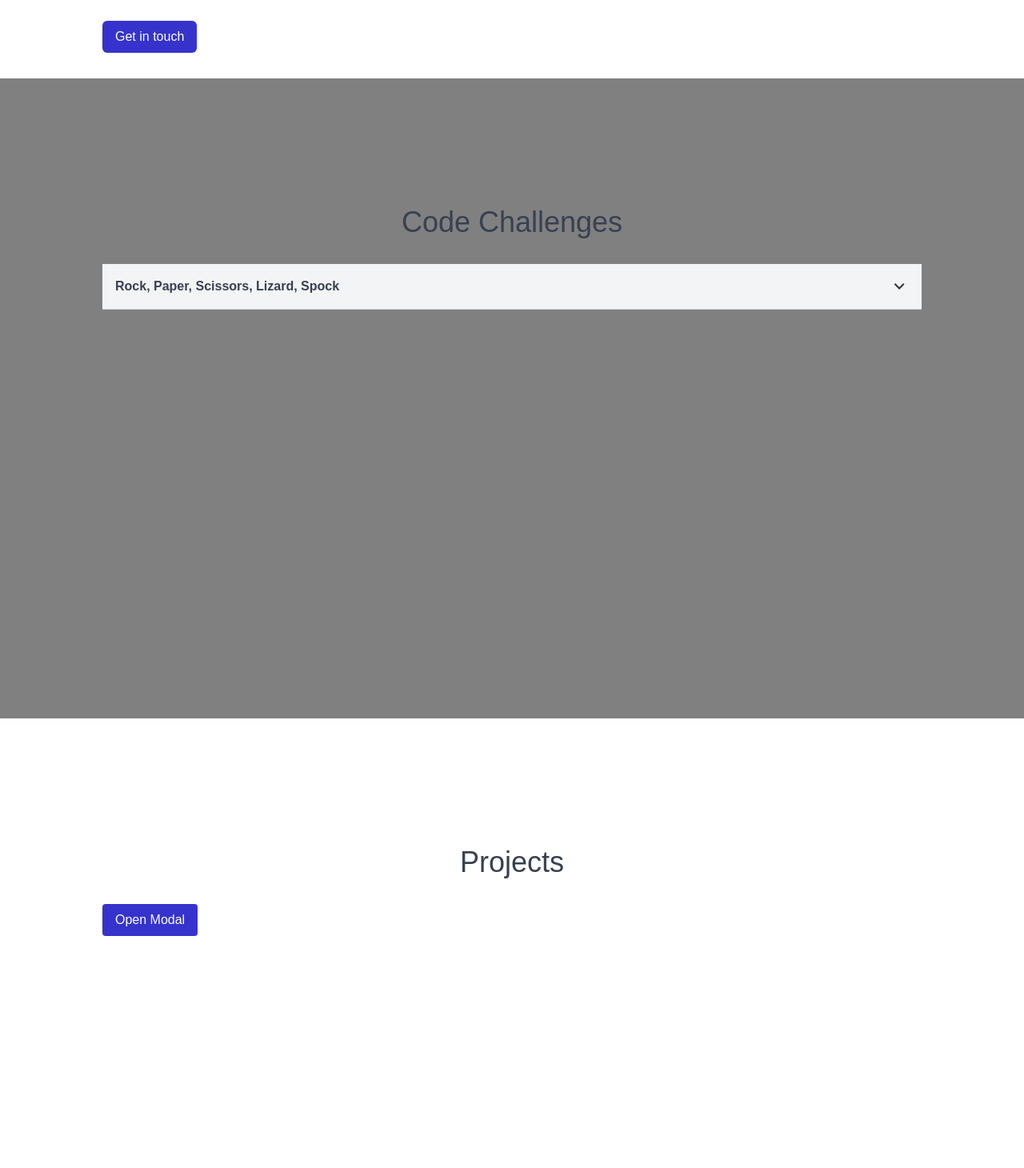
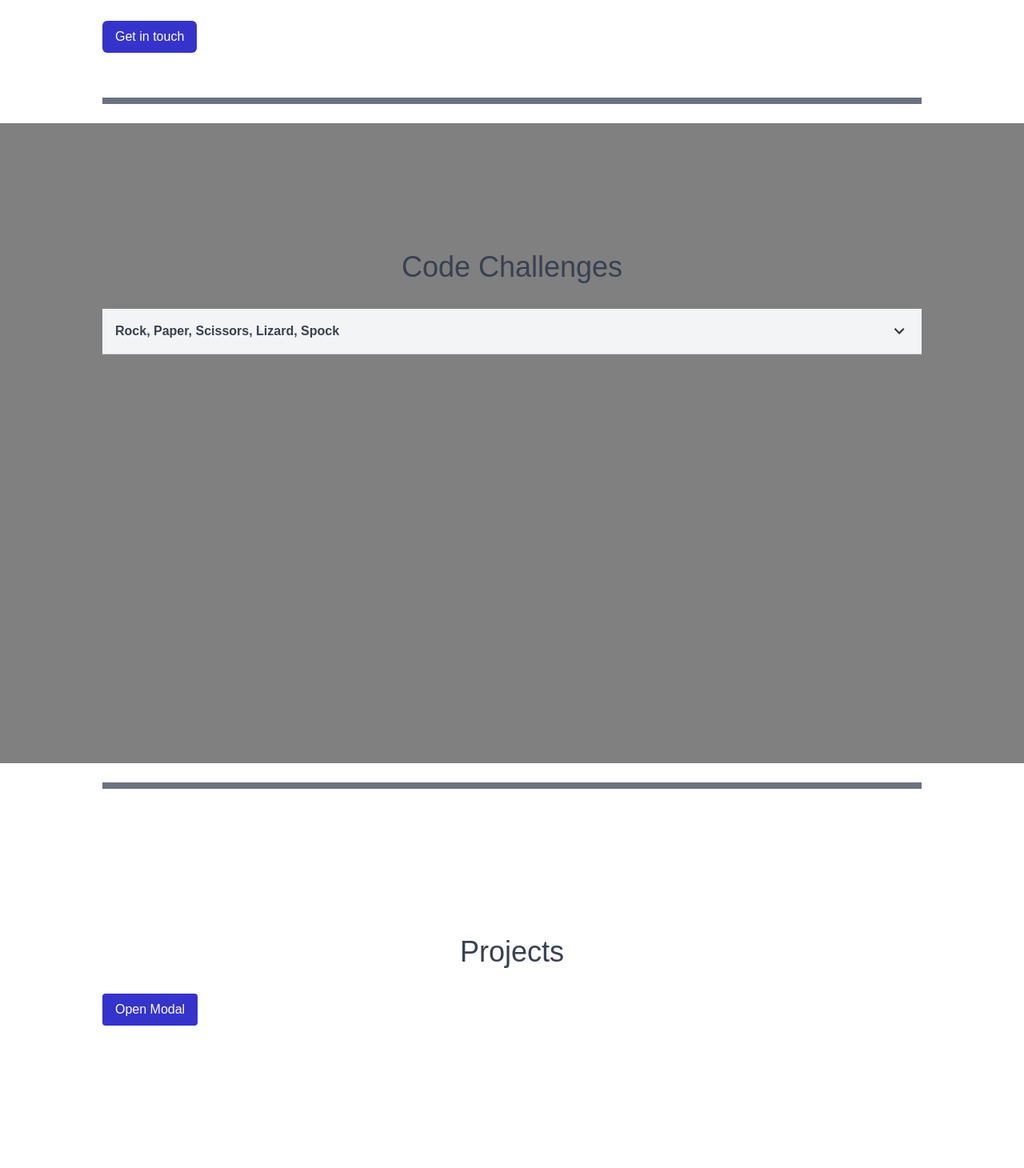
Before and after one commit to ChrisMuster/chrismuster-site, a Next.js app: page / in a window 1280 px wide. Shown: the part 870-2330 px from the top of the page at 80% size. Built offline with nearby package versions, Linux system fonts and the light colour scheme.

Commit message:
chrismuster tab component (#2)
* chrismuster-site Add tabs component

* chrismuster-tab-component add autoprefixer

* chrismuster-tab-component Add pdf component and add to tab 2

* chrismuster-tab-component add missing whitespace from content.json

* chrismuster-tab-component add divider component

```diff
--- /dev/null
+++ b/app/components/ui/divider.tsx
@@ -0,0 +1,19 @@
+import React from 'react';
+import { DividerProps } from '@/components/ui/divider.types';
+
+const Divider: React.FC<DividerProps> = ({
+  width = "w-full",
+  height = "h-4",
+  color = "bg-gray-500",
+  margin = "my-6",
+  paddingX = "px-xsmall md:px-medium lg:px-xlarge xl:px-xxlarge",
+  className = "",
+}) => {
+  return (
+    <div className={`${paddingX} ${margin}`}>
+      <div className={`${width} ${height} ${color} ${className}`} />
+    </div>
+  );
+};
+
+export default Divider;
--- /dev/null
+++ b/app/components/ui/divider.types.ts
@@ -0,0 +1,8 @@
+export interface DividerProps {
+  width?: string;  // Width (e.g., "w-full", "w-3/4")
+  height?: string; // Thickness (e.g., "h-1", "h-2", "h-4")
+  color?: string;  // Tailwind Background color (e.g., "bg-gray-300")
+  margin?: string; // Spacing above/below (e.g., "my-4")
+  paddingX?: string; // Side padding (e.g., "px-4", "px-8")
+  className?: string; // Extra Tailwind classes
+}
--- a/app/page-components/homepage/index.tsx
+++ b/app/page-components/homepage/index.tsx
@@ -11,6 +11,7 @@ import Card from '@/components/card/card';
 import Grid from '@/components/grid/grid';
 import TabsSection from "@/components/tabs/tabsSection";
 import PdfViewer from "@/components/pdf-viewer/pdfViewer";
+import Divider from "@/components/ui/divider";
 
 import content from "@/app/data/content.json";
 import { scrollToSection } from "@/utils/utils";
@@ -46,6 +47,8 @@ export default function Homepage() {
         </div>
       </Section>
 
+      <Divider height="h-2" />
+
       <Section id="code-challenges" bgColor="bg-[gray]">
         <h2 className="text-4xl my-small text-center">{code_challenges.title}</h2>
         <div className="w-full bg-white h-auto">
@@ -56,6 +59,8 @@ export default function Homepage() {
           </Accordion>
         </div>
       </Section>
+
+      <Divider height="h-2" />
 
       <Section id="projects">
         <h2 className="text-4xl my-small text-center">{projects.title}</h2>
@@ -71,6 +76,8 @@ export default function Homepage() {
           </Modal>
         </div>
       </Section>
+
+      <Divider height="h-2" />
 
       <Section id="websites">
         <h2 className="text-4xl my-small text-center">{websites.title}</h2>
@@ -110,6 +117,8 @@ export default function Homepage() {
         </div>
       </Section>
 
+      <Divider height="h-2" />
+
       <Section id="contact">
         <h2 className="text-4xl my-small text-center">{contact.title}</h2>
         <div className="p-medium">
```
